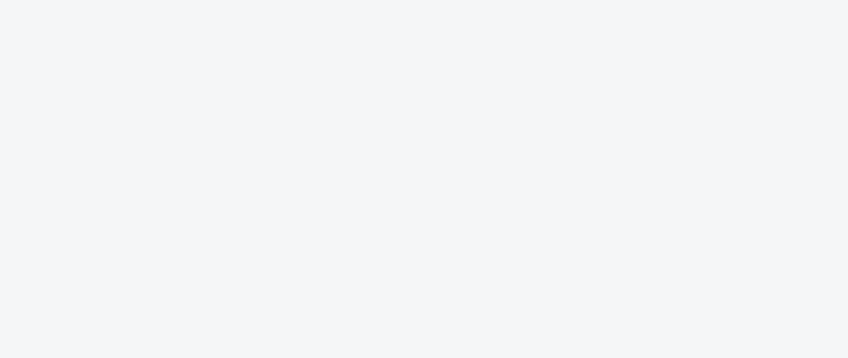
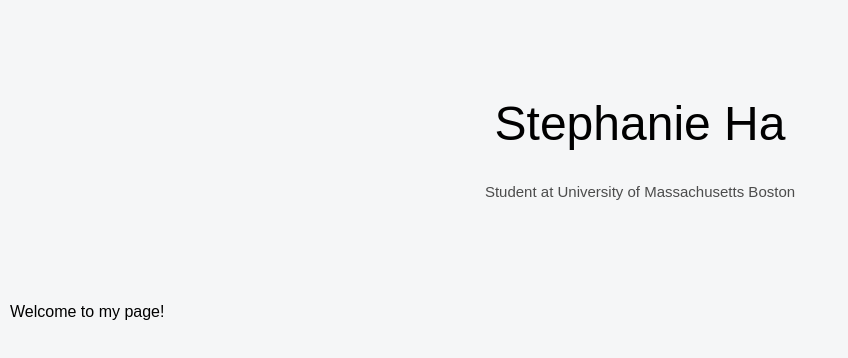
Before and after one commit to bettaburger/website, a Next.js app: page / in a window 1280 px wide. Shown: the top 358 px of the page, without its empty margins (0-848 px from the left). Built offline with nearby package versions, Linux system fonts and the light colour scheme.

Commit message:
page load header

```diff
--- a/app/page.js
+++ b/app/page.js
@@ -3,6 +3,15 @@ import './page.css'
 export default function Home() {
   return (
     <div className="page">
+      <header className="header">
+        <h1>Stephanie Ha</h1>
+        <h2>Student at University of Massachusetts Boston</h2>
+      </header>
+
+      <main className="main">
+        {/* Your main content goes here */}
+        <p>Welcome to my page!</p>
+      </main>
     </div>
   );
 }
```
